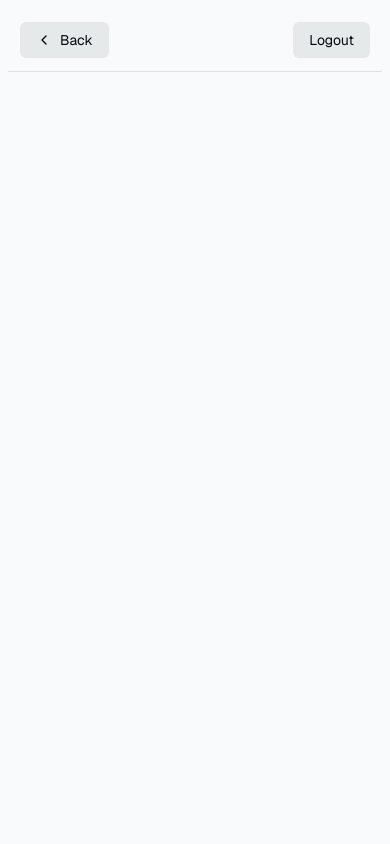
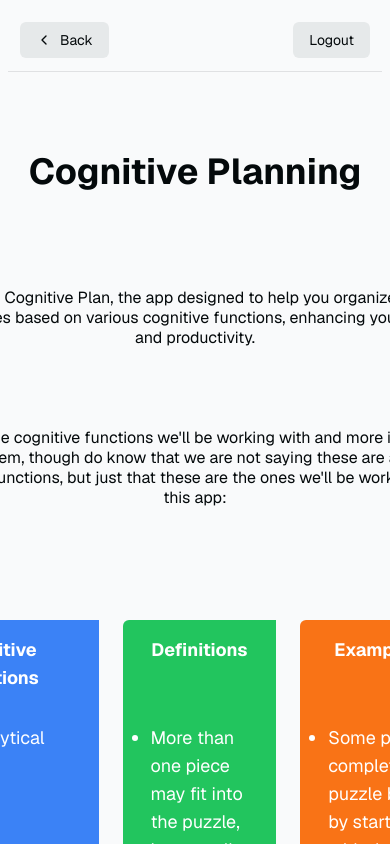
Before and after one commit to Enjoyweaver/CognitiveLabs, a Next.js app: page /cognitive in a window 390 px wide. Shown: the top 844 px of the page. Built offline with nearby package versions, Linux system fonts and the light colour scheme.

Commit message:
mobile styling

```diff
--- a/app/cognitive/page.tsx
+++ b/app/cognitive/page.tsx
@@ -46,7 +46,7 @@
         </div>
       </nav>
 
-      <main className="flex-1 flex flex-col gap-20 opacity-0 px-3">
+      <main className="flex-1 flex flex-col gap-20">
         <h2 className="text-center font-bold text-4xl mb-4">
           Cognitive Planning
         </h2>
```
